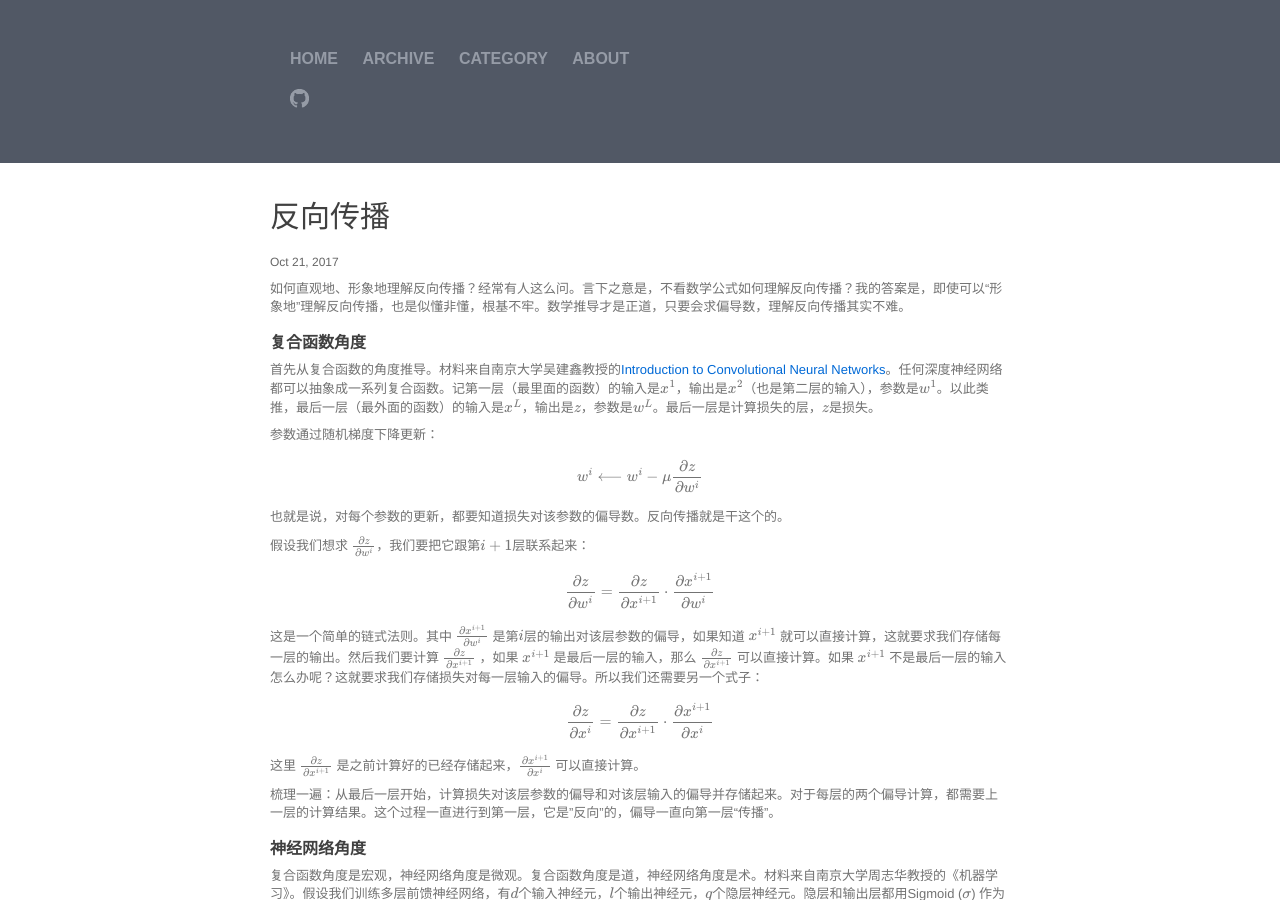
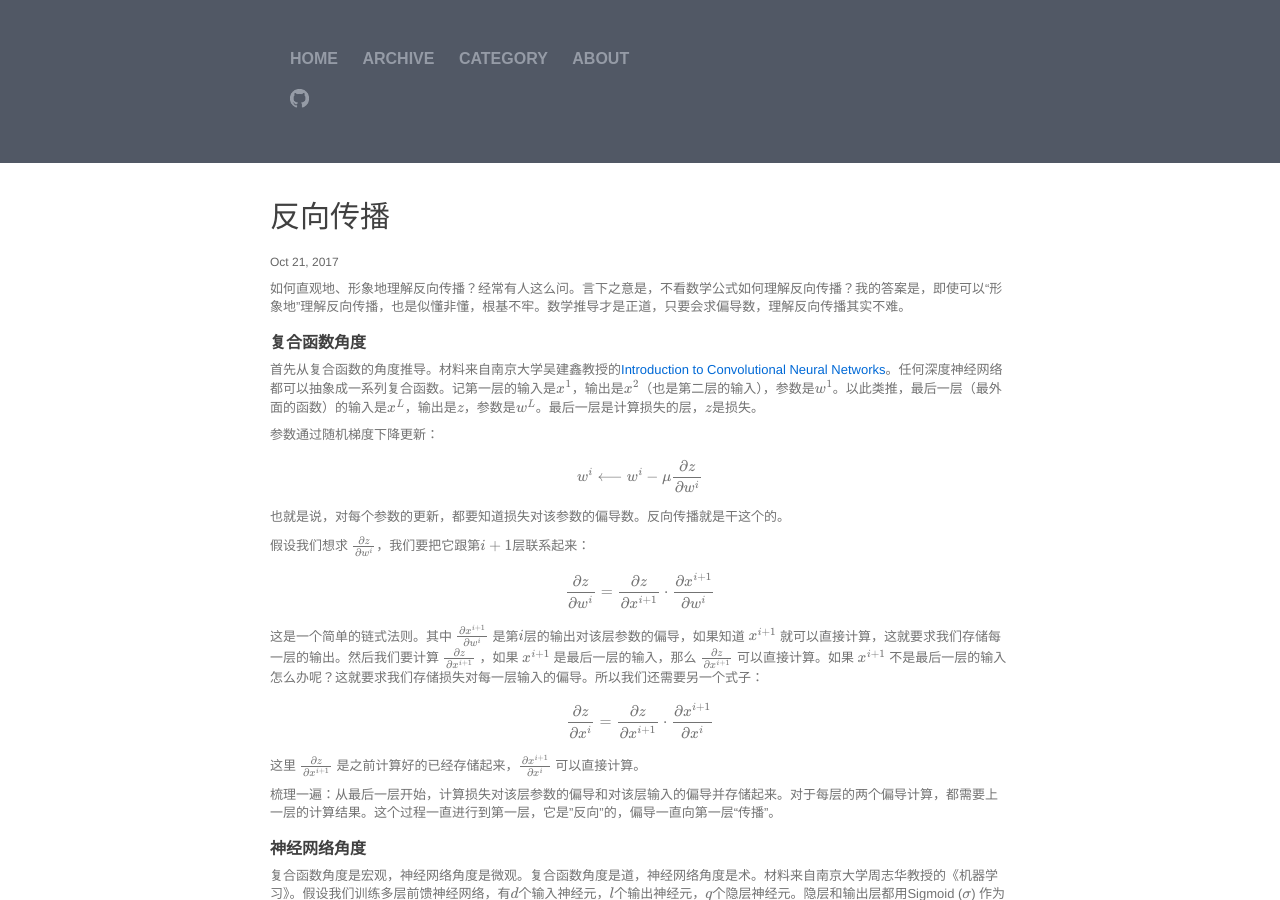
Before and after one commit to NLPpupil/NLPpupil.github.io, a Jekyll site: the page built from _posts/2017-10-21-反向传播.md, in a window 1280 px wide and 900 px high. Built offline with Jekyll 4.4.1, drawn with Linux system fonts in a browser that asks for light colours; formulas are drawn with MathJax 3; comment, search, counter and statistics services are not loaded.

Commit message:
finish bp

```diff
--- a/_posts/2017-10-21-反向传播.md
+++ b/_posts/2017-10-21-反向传播.md
@@ -8,7 +8,7 @@ categories: 深度学习
 如何直观地、形象地理解反向传播？经常有人这么问。言下之意是，不看数学公式如何理解反向传播？我的答案是，即使可以“形象地”理解反向传播，也是似懂非懂，根基不牢。数学推导才是正道，只要会求偏导数，理解反向传播其实不难。
 
 <h4>复合函数角度</h4>
-首先从复合函数的角度推导。材料来自南京大学吴建鑫教授的[Introduction to Convolutional Neural Networks](https://cs.nju.edu.cn/wujx/paper/CNN.pdf)。任何深度神经网络都可以抽象成一系列复合函数。记第一层（最里面的函数）的输入是$x^{1}$，输出是$x^{2}$（也是第二层的输入），参数是$w^{1}$。以此类推，最后一层（最外面的函数）的输入是$x^{L}$，输出是$z$，参数是$w^{L}$。最后一层是计算损失的层，$z$是损失。
+首先从复合函数的角度推导。材料来自南京大学吴建鑫教授的[Introduction to Convolutional Neural Networks](https://cs.nju.edu.cn/wujx/paper/CNN.pdf)。任何深度神经网络都可以抽象成一系列复合函数。记第一层的输入是$x^{1}$，输出是$x^{2}$（也是第二层的输入），参数是$w^{1}$。以此类推，最后一层（最外面的函数）的输入是$x^{L}$，输出是$z$，参数是$w^{L}$。最后一层是计算损失的层，$z$是损失。
 
 参数通过随机梯度下降更新：
 
```
Also changed, not shown: other parts of _posts/2017-10-21-反向传播.md (+3 -2 lines).
